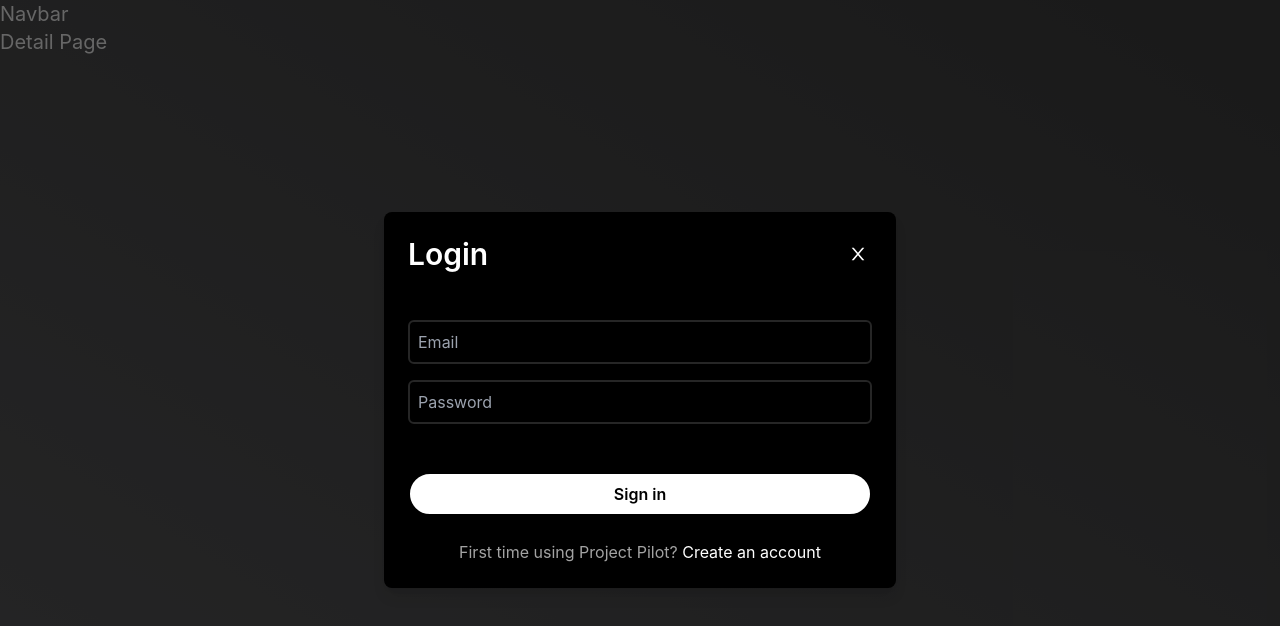
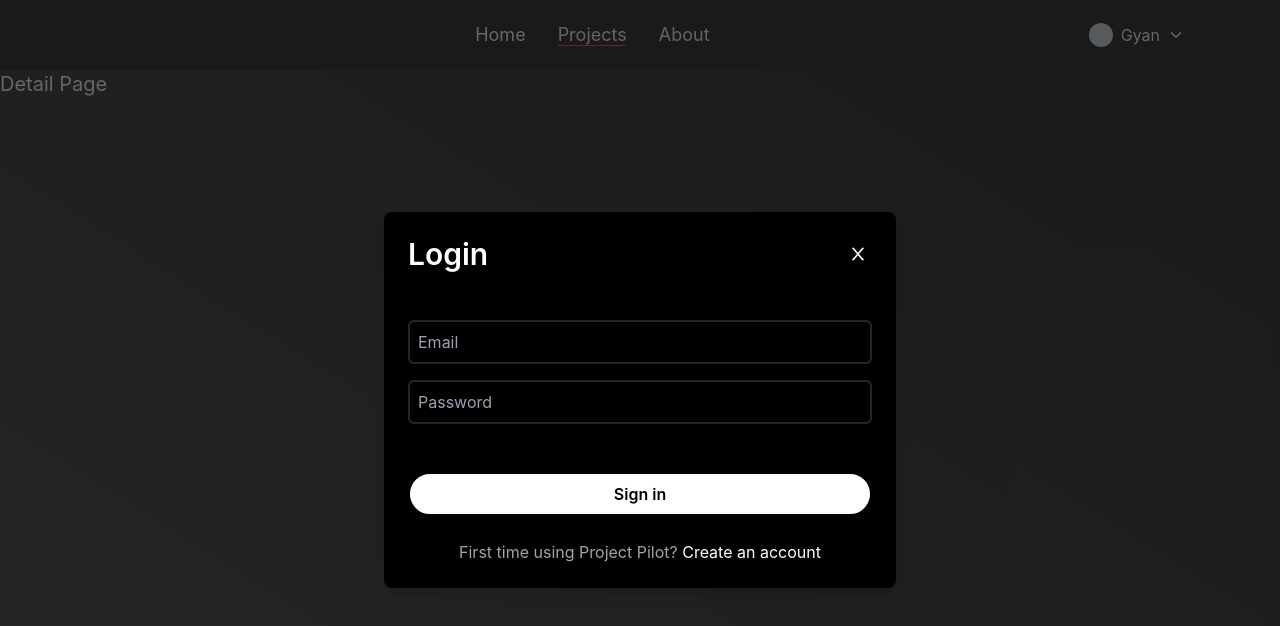
Before and after one commit to noobmaster432/ProjectPilot, a React (Create React App) app in the folder client/: page /projects/1 in a window 1280 px wide. Shown: the top 626 px of the page. Built offline with nearby package versions, Linux system fonts and the light colour scheme.

Commit message:
adding Navbar

```diff
--- a/client/src/components/Navbar.jsx
+++ b/client/src/components/Navbar.jsx
@@ -1,9 +1,54 @@
+import { IoIosArrowDown } from "react-icons/io";
+import { Link } from "react-router-dom";
+// import { useEffect } from "react";
+
 const Navbar = ({ pathname }) => {
   return (
-    <div>
-        <h1 className="text-xl">Navbar</h1>
+    <div className="bg-[#010203] h-[70px] relative px-24 py-4">
+      <div className="flex justify-between items-center h-full">
+        <div>
+          {/* <img
+            className="max-w-[70px]"
+            src="https://e7.pngegg.com/pngimages/74/922/png-clipart-business-self-help-group-logo-project-business-service-people.png"
+            alt=""
+          /> */}
+        </div>
+        <ul className="flex items-center">
+          <li
+            className={`text-white  text-lg mx-4 ${
+              pathname === "/" && "underline decoration-[#EE2A7B]"
+            } underline-offset-4`}
+          >
+            <Link to="/">Home</Link>
+          </li>
+          {/* <li
+            className={`text-slate-100 ${
+              pathname.includes("resources") && "underline decoration-[#EE2A7B]"
+            } text-lg mx-4 underline-offset-4`}
+          >
+            <Link to="/resources">Resources</Link>
+          </li> */}
+          <li
+            className={`text-slate-100 ${
+              pathname.includes("projects") && "underline decoration-[#EE2A7B]"
+            } text-lg mx-4 underline-offset-4`}
+          >
+            <Link to="/projects">Projects</Link>
+          </li>
+          {/* <li className="text-slate-100  text-lg mx-4">
+            <Link to="/">Blogs</Link>
+          </li> */}
+          <li className="text-slate-100  text-lg mx-4">
+            <Link to="/">About</Link>
+          </li>
+        </ul>
+        <div className="flex items-center">
+          <div className="w-6 h-6 rounded-full bg-slate-300"></div>
+          <p className="text-white mx-2">Gyan</p>
+          <IoIosArrowDown className="text-white" />
+        </div>
+      </div>
     </div>
-  )
-}
-
-export default Navbar
+  );
+};
+export default Navbar;
```
